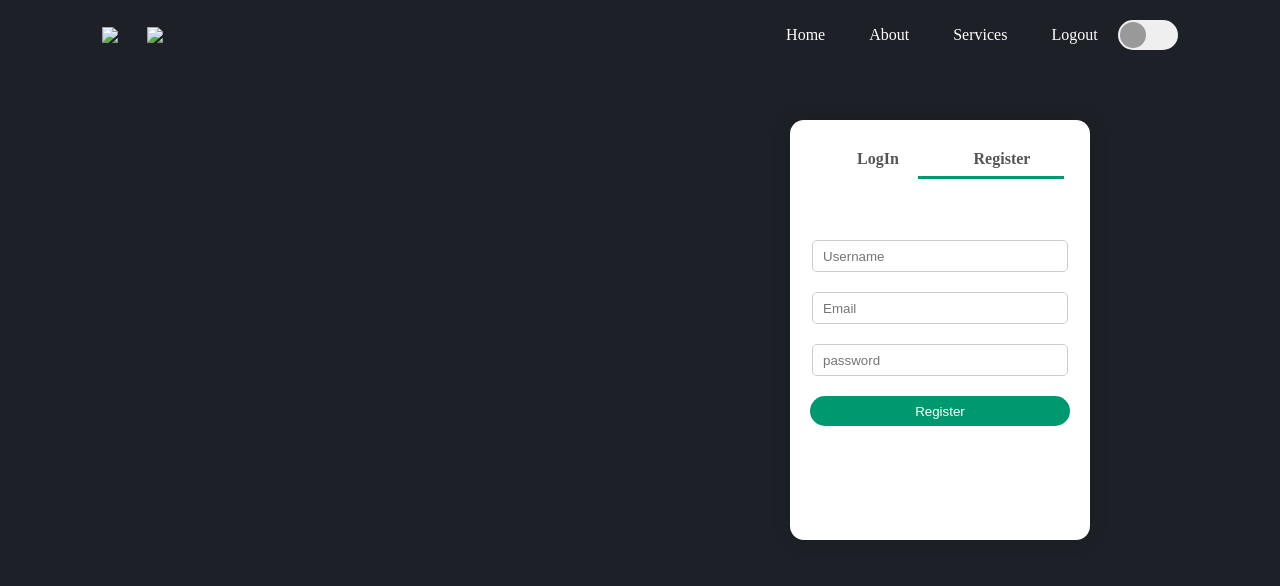
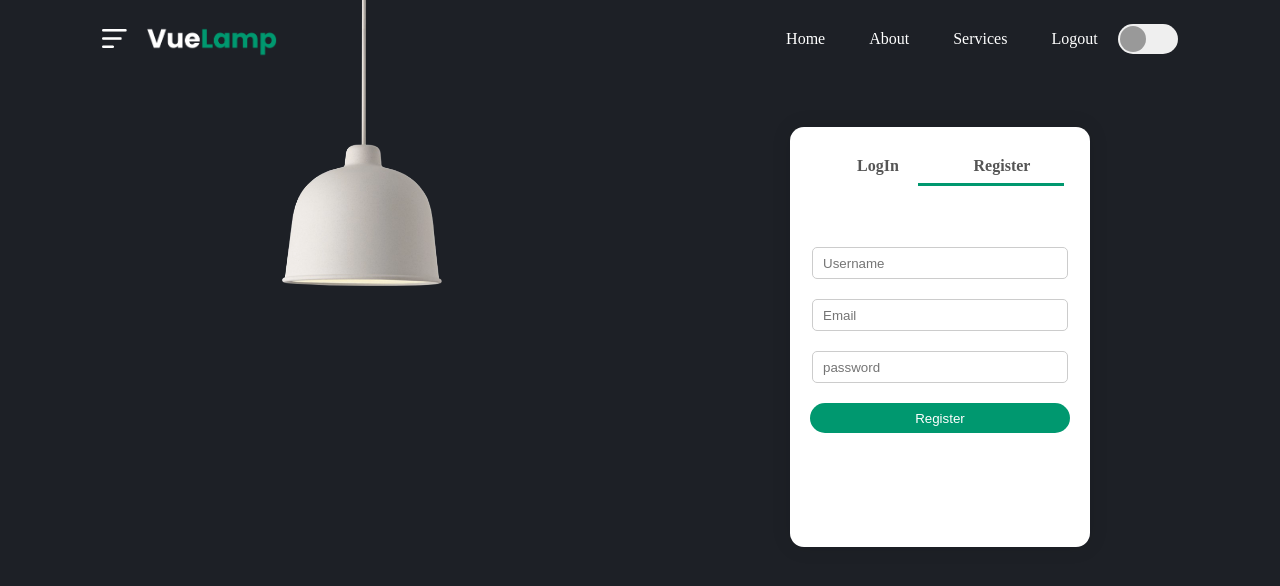
Before and after one commit to Mahima-Gupta1315/dynamic-first-page, a plain HTML site: page index.html in a window 1280 px wide. Drawn offline with Linux system fonts and the light colour scheme.

Commit message:
Update index.html

```diff
--- a/index.html
+++ b/index.html
@@ -9,8 +9,8 @@
 
 <div class="hero" >
 	<nav >
-		<img src="images/menu.png" class="menu">
-		<img src="images/logo.png" class="logo">
+		<img src="menu.png" class="menu">
+		<img src="logo.png" class="logo">
 
 		<ul>
 			<li><a href="">Home</a></li>
@@ -24,14 +24,13 @@
 	</nav>
 
 	<div class="lamp-container">
-		<img src="images/lamp.png" class="lamp">
-		<img src="images/light.png" class="light" id="light">
+		<img src="lamp.png" class="lamp">
+		<img src="light.png" class="light" id="light">
 	</div>
-
-
 
 	<div class="col-2">
 		<div class="form-container">
+
 			<div class="form-btn">
 				<span onclick="login()">LogIn</span>
 				<span onclick="register()">Register</span>
@@ -49,10 +48,11 @@
 				<input type="email" placeholder="Email">
 				<input type="password" placeholder="password">
 				<button type="submit" class="btn">Register</button>
-
 			</form>
 		</div>
 	</div>
+
+
 </div>
 
 
```
Lines whose indentation alone changed are shown as unchanged.
